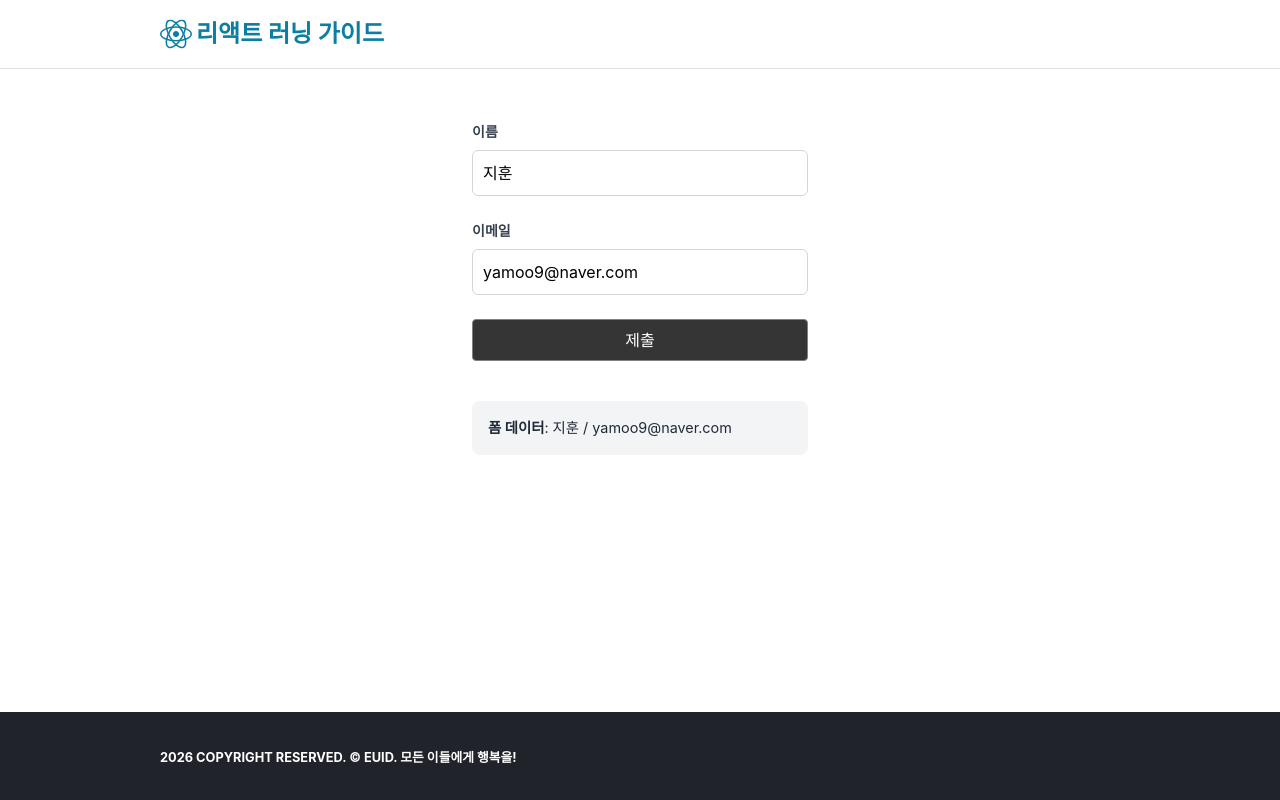
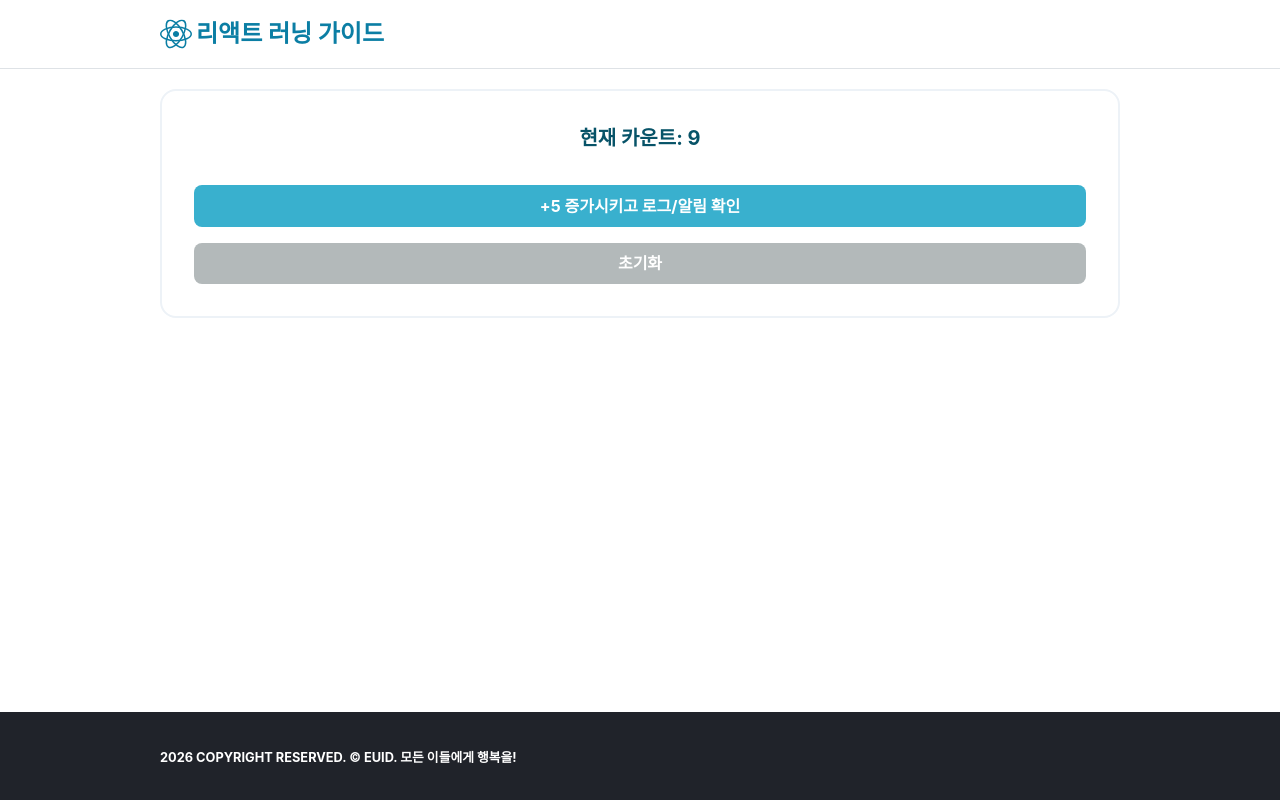
Before and after one commit to sasasak/likelion-16th-react, a React (Vite) app in the folder learning-react/02-State-이벤트-핸들링/: page / in a window 1280 px wide. Built offline with nearby package versions, Linux system fonts and the light colour scheme.

Commit message:
learn. 스냅샷 같은 리액트의 상태

```diff
--- a/learning-react/02-State-이벤트-핸들링/src/app/index.tsx
+++ b/learning-react/02-State-이벤트-핸들링/src/app/index.tsx
@@ -1,5 +1,5 @@
 import { Footer, Header, Image, Wrapper } from '@/components'
-import { ControlledComponent } from '@/learns'
+import { StateIsSnapshot } from '@/learns'
 import S from './style.module.css'
 
 export default function App() {
@@ -14,7 +14,7 @@ export default function App() {
 
       <div className={S.main}>
         <Wrapper>
-          <ControlledComponent />
+          <StateIsSnapshot />
         </Wrapper>
       </div>
 
--- a/learning-react/02-State-이벤트-핸들링/src/learns/StateIsSnapshot/SnapshotTest/index.tsx
+++ b/learning-react/02-State-이벤트-핸들링/src/learns/StateIsSnapshot/SnapshotTest/index.tsx
@@ -1,5 +1,67 @@
+import { useState } from 'react'
 import S from './style.module.css'
 
+// 상수는 변하지 않는 값
+const INITIAL_COUNT = 9
+
+// 변수는 변하는 값 (누가 언제 어떻게 변경할지 아무도 예측할 수 없다)
+// let timeoutId = 0 // 부수 효과 (Side Effect, 부작용)
+
 export default function SnapshotTest() {
-  return <section className={S.container}></section>
+  // 상태는 [ 특정 렌더링 시점의 ] "스냅샷(Snapshot)"이다.
+  // -> 상태는 현재 렌더링 시점에서 바꿀 수 없다.
+  // -> 업데이트된 상태는 다음 렌더링 시점에서 주어진다.
+
+  // [개발자 시점] 상태 선언
+  // [리액트 관점] 관리 중인 상태의 '현재 스냅샷'을 전달했다.
+  const [count, setCount] = useState(INITIAL_COUNT)
+
+  // 사이드 이펙트(Side Effect)를 유발하지 않고
+  // 문제를 해결하기 위해 상태를 선언하고 관리
+  const [timeout] = useState({ id: 0 })
+
+  // 상태 업데이트 로직을 포함하는 핸들러 작성
+  const handleIncreaseFive = () => {
+    // 사전에 설정된 타이머 해제
+    clearTimeout(timeout.id) // 0
+
+    // 상태 업데이트 (리액트에게 요청)
+    const nextCount = count + 5
+    setCount(nextCount)
+
+    // count 상태 로그
+    console.log('현재 카운트 값', { count })
+    console.log('다음 렌더링 시점의 카운트 값', { nextCount })
+
+    // 비동기 알림 확인
+    // eslint-disable-next-line react-hooks/immutability
+    timeout.id = setTimeout(() => {
+      alert(`3초 뒤 알림창에 뜬 카운트 값 ${count}`)
+    }, 3000)
+
+    console.log(timeout)
+  }
+
+  const handleResetCount = () => {
+    setCount(INITIAL_COUNT)
+  }
+
+  return (
+    <section className={S.container}>
+      <h2 className={S.title}>현재 카운트: {count}</h2>
+
+      <div role="group" className={S.buttonGroup}>
+        <button type="button" onClick={handleIncreaseFive} className={S.button}>
+          +5 증가시키고 로그/알림 확인
+        </button>
+        <button
+          type="button"
+          onClick={handleResetCount}
+          className={`${S.button} ${S.reset}`}
+        >
+          초기화
+        </button>
+      </div>
+    </section>
+  )
 }
--- a/learning-react/02-State-이벤트-핸들링/src/learns/StateIsSnapshot/SnapshotTest/style.module.css
+++ b/learning-react/02-State-이벤트-핸들링/src/learns/StateIsSnapshot/SnapshotTest/style.module.css
@@ -2,9 +2,9 @@
 
   --bg-white: #ffffff;
   --border-light: #edf2f7;
-  --text-dark: #2d3748;
-  --primary-blue: #4a90e2;
-  --reset-gray: #a0aec0;
+  --text-dark: #075368;
+  --primary-blue: #39b0ce;
+  --reset-gray: #b3b9ba;
 
   padding: 2rem;
   border: 2px solid var(--border-light);
--- a/learning-react/02-State-이벤트-핸들링/src/learns/StateIsSnapshot/index.tsx
+++ b/learning-react/02-State-이벤트-핸들링/src/learns/StateIsSnapshot/index.tsx
@@ -1,7 +1,12 @@
+import SnapshotTest from './SnapshotTest'
 import S from './style.module.css'
 
 function StateIsSnapshot() {
-  return <div className={S.container}></div>
+  return (
+    <div className={S.container}>
+      <SnapshotTest />
+    </div>
+  )
 }
 
 export default StateIsSnapshot
--- a/learning-react/02-State-이벤트-핸들링/src/learns/index.ts
+++ b/learning-react/02-State-이벤트-핸들링/src/learns/index.ts
@@ -18,3 +18,4 @@ export {default as UpdateState} from './UpdateState'
 export {default as ControlledComponent} from './ControlledComponent'
 
 // 6. 스냅샷의 이해 : learn/StateIsSnapshot
+export {default as StateIsSnapshot} from './StateIsSnapshot'
```
